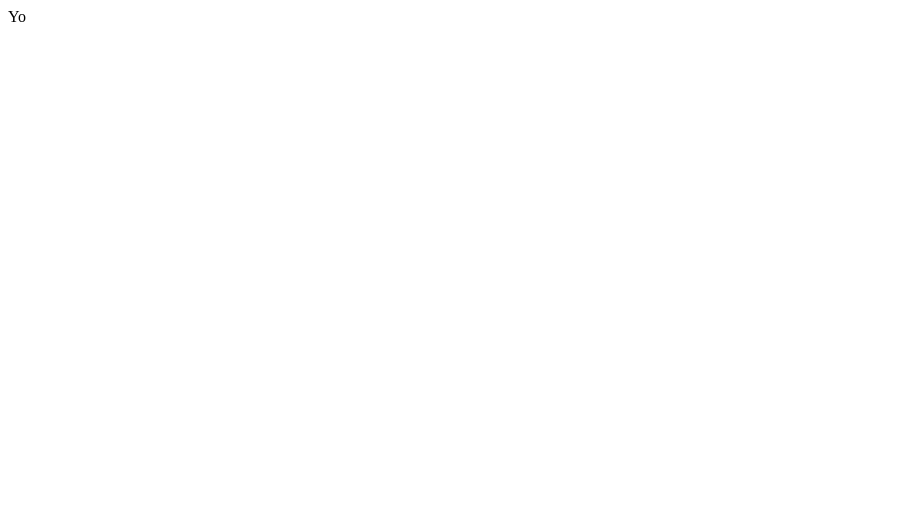
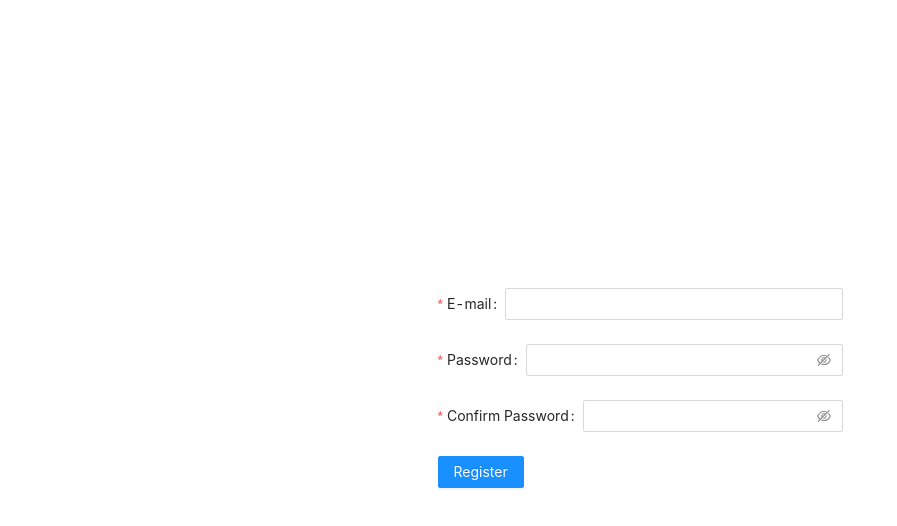
Before and after one commit to slawomir-misz/products, a React (Create React App) app: page /register in a window 1280 px wide. Shown: the top 526 px of the page, without its empty margins (0-897 px from the left). Built offline with nearby package versions, Linux system fonts and the light colour scheme; no server answers.

Commit message:
Registration user done + Initial app routing

```diff
--- a/package.json
+++ b/package.json
@@ -7,13 +7,17 @@
     "@types/node": "^17.0.23",
     "@types/react": "^18.0.2",
     "@types/react-dom": "^18.0.0",
+    "@types/styled-components": "^5.1.25",
+    "@types/styled-components-react-native": "^5.1.3",
     "antd": "^4.19.5",
     "cra-template-typescript": "1.1.3",
     "firebase": "^9.6.10",
     "react": "^18.0.0",
     "react-dom": "^18.0.0",
+    "react-icons": "^4.3.1",
     "react-router-dom": "^6.3.0",
     "react-scripts": "5.0.0",
+    "styled-components": "^5.3.5",
     "typescript": "^4.6.3"
   },
   "scripts": {
--- a/src/App.tsx
+++ b/src/App.tsx
@@ -1,8 +1,23 @@
 import React from 'react';
+import Register from './views/Register';
+import {
+  BrowserRouter,
+  Routes,
+  Route,
+} from "react-router-dom";
+import Products from './views/Products';
+import Login from './views/Login';
 
 const App: React.FC = () => {
+
   return (
-    <>Yo</>
+    <BrowserRouter>
+    <Routes>
+      <Route path="/" element={<Products />} />
+      <Route path="register" element={<Register />} />
+      <Route path="login" element={<Login />} />
+    </Routes>
+  </BrowserRouter>
   )
 }
 
--- /dev/null
+++ b/src/components/forms/RegisterForm.tsx
@@ -0,0 +1,83 @@
+import React, { useContext } from 'react'
+import { Form, Input, Button } from 'antd'
+import { AuthContext } from '../../contexts/AuthContext'
+
+type values = {
+  email: string
+  password: string
+  confirm: string
+}
+
+const RegisterForm: React.FC = () => {
+  const [form] = Form.useForm();
+  const { signup, user } = useContext(AuthContext)
+
+  const onFinish = (values:values):void => {
+    signup(values.email, values.password)
+  };
+
+  return (
+    <Form form={form} onFinish={onFinish}>
+      {user && user.email}
+      <Form.Item
+        name="email"
+        label="E-mail"
+        rules={[
+          {
+            type: 'email',
+            message: 'The input is not valid E-mail!',
+          },
+          {
+            required: true,
+            message: 'Please input your E-mail!',
+          },
+        ]}
+      >
+        <Input />
+        </Form.Item>
+        <Form.Item
+        name="password"
+        label="Password"
+        rules={[
+          {
+            required: true,
+            message: 'Please input your password!',
+          },
+        ]}
+        hasFeedback
+      >
+        <Input.Password />
+      </Form.Item>
+
+      <Form.Item
+        name="confirm"
+        label="Confirm Password"
+        dependencies={['password']}
+        hasFeedback
+        rules={[
+          {
+            required: true,
+            message: 'Please confirm your password!',
+          },
+          ({ getFieldValue }) => ({
+            validator(_, value) {
+              if (!value || getFieldValue('password') === value) {
+                return Promise.resolve();
+              }
+              return Promise.reject(new Error('The two passwords that you entered do not match!'));
+            },
+          }),
+        ]}
+      >
+        <Input.Password />
+      </Form.Item>
+      <Form.Item>
+        <Button type="primary" htmlType="submit">
+          Register
+        </Button>
+      </Form.Item>
+    </Form>
+  )
+}
+
+export default RegisterForm
--- /dev/null
+++ b/src/contexts/AuthContext.tsx
@@ -0,0 +1,38 @@
+import React, { useState, useEffect, ReactNode } from "react";
+import firebase from "firebase/compat";
+import { auth } from "../firebase"
+
+type ContextProps = {
+  user: firebase.User | null;
+  setUser: any;
+  signup: any;
+};
+export const AuthContext = React.createContext<Partial<ContextProps>>({});
+
+export const AuthProvider = ({ children }: any) => {
+
+  const [user, setUser] = useState<firebase.User | null>(null);
+
+
+  function signup(email:string, password:string){
+    return auth.createUserWithEmailAndPassword(email, password)
+  }
+
+  useEffect(() =>{
+    const unsubscribe = auth.onAuthStateChanged(user => {
+      setUser(user)
+    })
+    return unsubscribe
+  }, [])
+
+return (
+  <AuthContext.Provider
+   value={{
+        user,
+        setUser,
+        signup
+  }}>
+    {children}
+ </AuthContext.Provider>
+);
+}
--- a/src/firebase.js
+++ b/src/firebase.tsx
@@ -1,16 +1,15 @@
-import { initializeApp } from "firebase/app";
-import { getAuth } from "firebase/auth"
+import firebase from "firebase/compat/app";
+import "firebase/compat/auth"
 
-const firebaseConfig = {
+const app = firebase.initializeApp( {
   apiKey: process.env.REACT_APP_FIREBASE_API_KEY,
   authDomain: process.env.REACT_APP_FIREBASE_AUTH_DOMAIN,
   projectId: process.env.REACT_APP_FIREBASE_PROJECT_ID,
   storageBucket: process.env.REACT_APP_FIREBASE_STORAGE_BUCKET,
   messagingSenderId: process.env.REACT_APP_FIREBASE_MESSAGING_SENDER_ID,
   appId: process.env.REACT_APP_FIREBASE_APP_ID
-};
+});
 
 // Initialize Firebase
-const app = initializeApp(firebaseConfig);
-export const auth = getAuth(app)
+export const auth = app.auth()
 export default app
--- a/src/index.tsx
+++ b/src/index.tsx
@@ -1,11 +1,14 @@
 import React from 'react';
 import App from './App';
 import {createRoot} from 'react-dom/client';
+import { AuthProvider } from './contexts/AuthContext'
 
 const rootElement = document.getElementById('root');
 if (!rootElement) throw new Error('Failed to find the root element');
 const root = createRoot(rootElement);
 
 root.render(
-  <App />
+  <AuthProvider>
+    <App />
+  </AuthProvider>
 );
--- /dev/null
+++ b/src/views/Products.tsx
@@ -0,0 +1,11 @@
+import React from 'react'
+
+type Props = {}
+
+function Products({}: Props) {
+  return (
+    <div>Products</div>
+  )
+}
+
+export default Products
--- a/src/views/Register.tsx
+++ b/src/views/Register.tsx
@@ -1,11 +1,22 @@
 import React from 'react'
+import 'antd/dist/antd.min.css';
+import RegisterForm from '../components/forms/RegisterForm';
+import styled from 'styled-components'
 
-type Props = {}
-
-function Register({}: Props) {
+const Register: React.FC = () => {
   return (
-    <div>Register</div>
+    <StyledContainer>
+      <RegisterForm />
+    </StyledContainer>
   )
 }
 
 export default Register
+
+const StyledContainer = styled.div`
+  display:flex;
+  justify-content: center;
+  align-items: center;
+  width: 100vw;
+  height: 100vh;
+`
```
Also changed, not shown: src/components/forms/LoginForm.tsx (added, +9 -0 lines), src/views/Producsts.tsx (deleted, +0 -11 lines), 2 other files (tests, documents, lock files or other folders).
